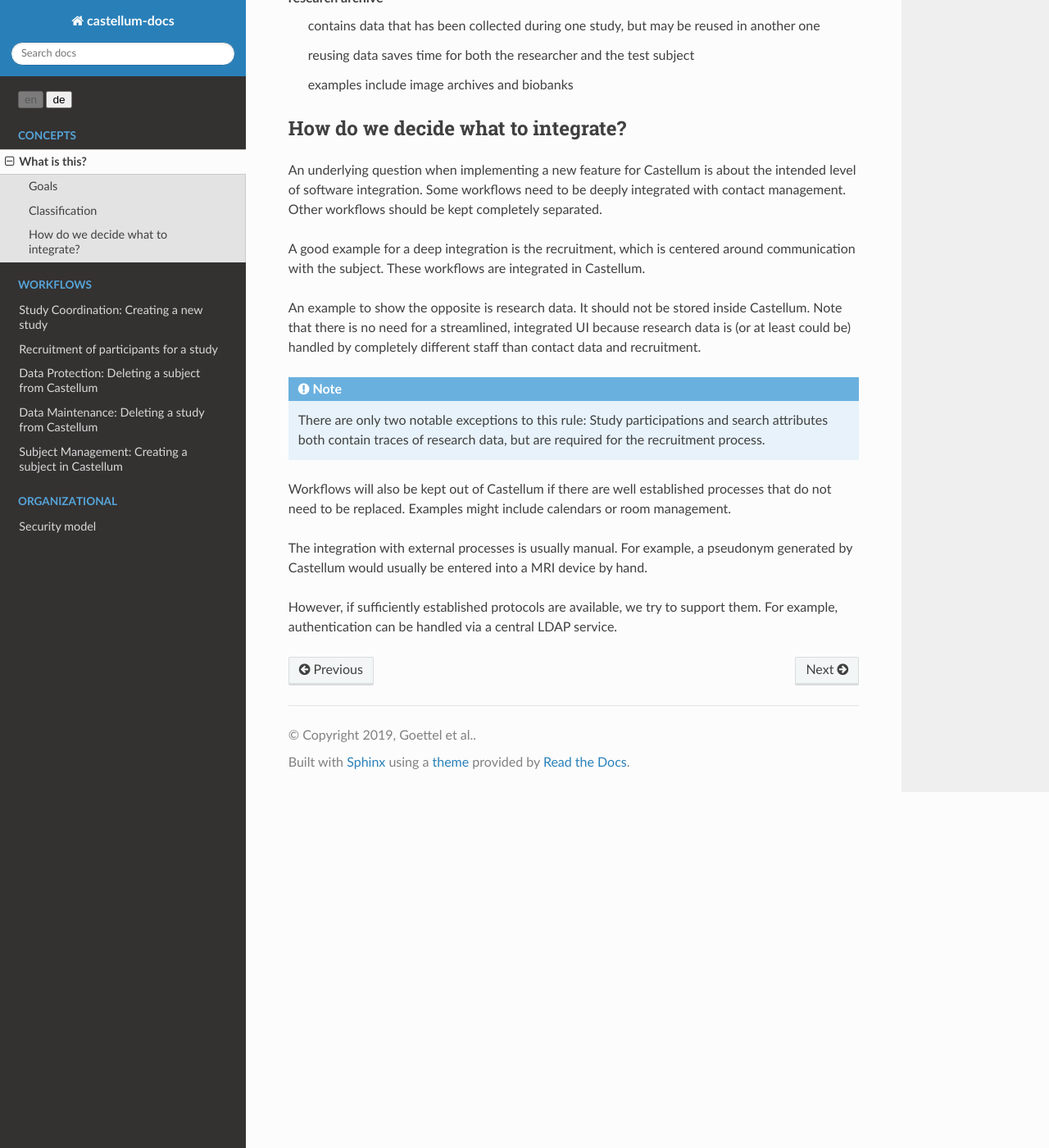
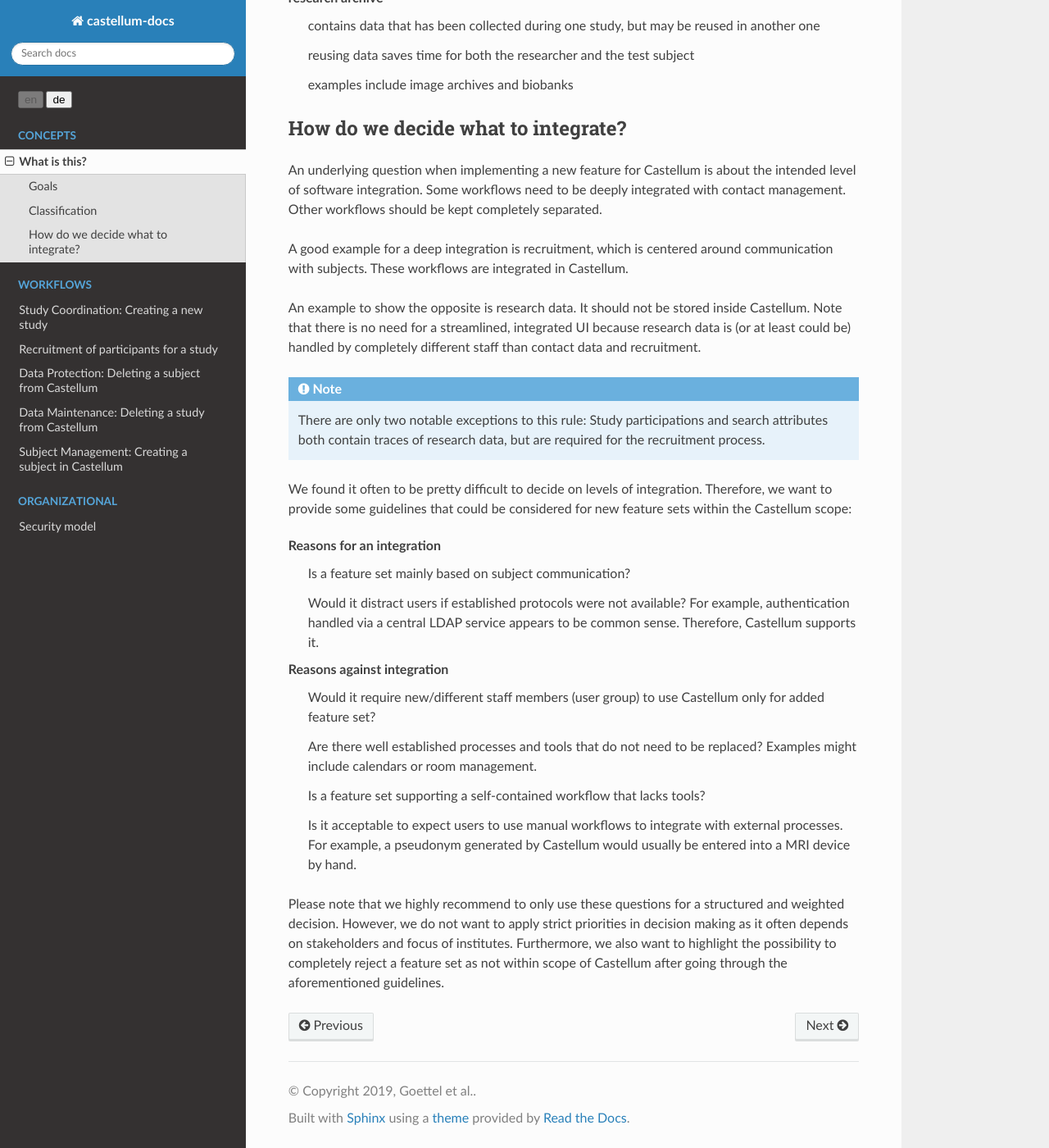
Before and after one commit to DouglasNeuroInformatics/castellum, a Sphinx documentation site: the page built from source/concepts/what.rst, in a window 1280 px wide and 1400 px high, scrolled down 1026 px. Shown: the whole window at 82% size. Built offline with Sphinx 7.4.7 and the Read the Docs theme 2.0.0, drawn with Linux system fonts in a browser that asks for light colours.

Commit message:
try to add structure to decisions on integration

```diff
--- a/source/concepts/what.rst
+++ b/source/concepts/what.rst
@@ -59,8 +59,8 @@ the intended level of software integration. Some workflows need to be deeply
 integrated with contact management. Other workflows should be kept completely
 separated.
 
-A good example for a deep integration is the recruitment, which is centered
-around communication with the subject. These workflows are integrated in
+A good example for a deep integration is recruitment, which is centered
+around communication with subjects. These workflows are integrated in
 Castellum.
 
 An example to show the opposite is research data. It should not be stored
@@ -73,13 +73,33 @@ staff than contact data and recruitment.
    search attributes both contain traces of research data, but are required for
    the recruitment process.
 
-Workflows will also be kept out of Castellum if there are well established
-processes that do not need to be replaced. Examples might include calendars or
-room management.
+We found it often to be pretty difficult to decide on levels of integration.
+Therefore, we want to provide some guidelines that could be considered for new
+feature sets within the Castellum scope:
 
-The integration with external processes is usually manual. For example, a
-pseudonym generated by Castellum would usually be entered into a MRI device by
-hand.
+Reasons for an integration
+    Is a feature set mainly based on subject communication?
 
-However, if sufficiently established protocols are available, we try to support
-them. For example, authentication can be handled via a central LDAP service.
+    Would it distract users if established protocols were not available? For
+    example, authentication handled via a central LDAP service appears to be
+    common sense. Therefore, Castellum supports it.
+
+Reasons against integration
+    Would it require new/different staff members (user group) to use Castellum
+    only for added feature set?
+
+    Are there well established processes and tools that do not need to be
+    replaced? Examples might include calendars or room management.
+
+    Is a feature set supporting a self-contained workflow that lacks tools?
+
+    Is it acceptable to expect users to use manual workflows to integrate with
+    external processes. For example, a pseudonym generated by Castellum would
+    usually be entered into a MRI device by hand.
+
+Please note that we highly recommend to only use these questions for a
+structured and weighted decision. However, we do not want to apply strict
+priorities in decision making as it often depends on stakeholders and focus of
+institutes. Furthermore, we also want to highlight the possibility to completely
+reject a feature set as not within scope of Castellum after going through the
+aforementioned guidelines.
```
